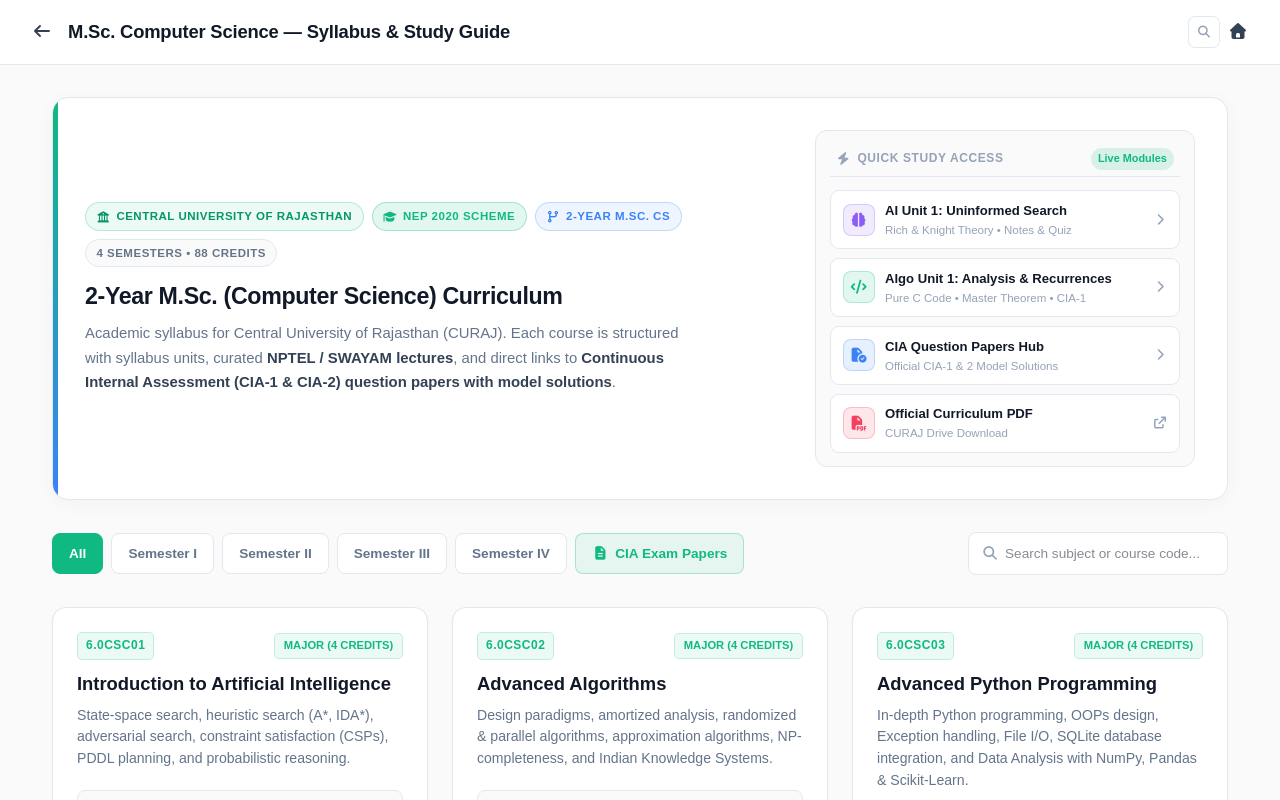
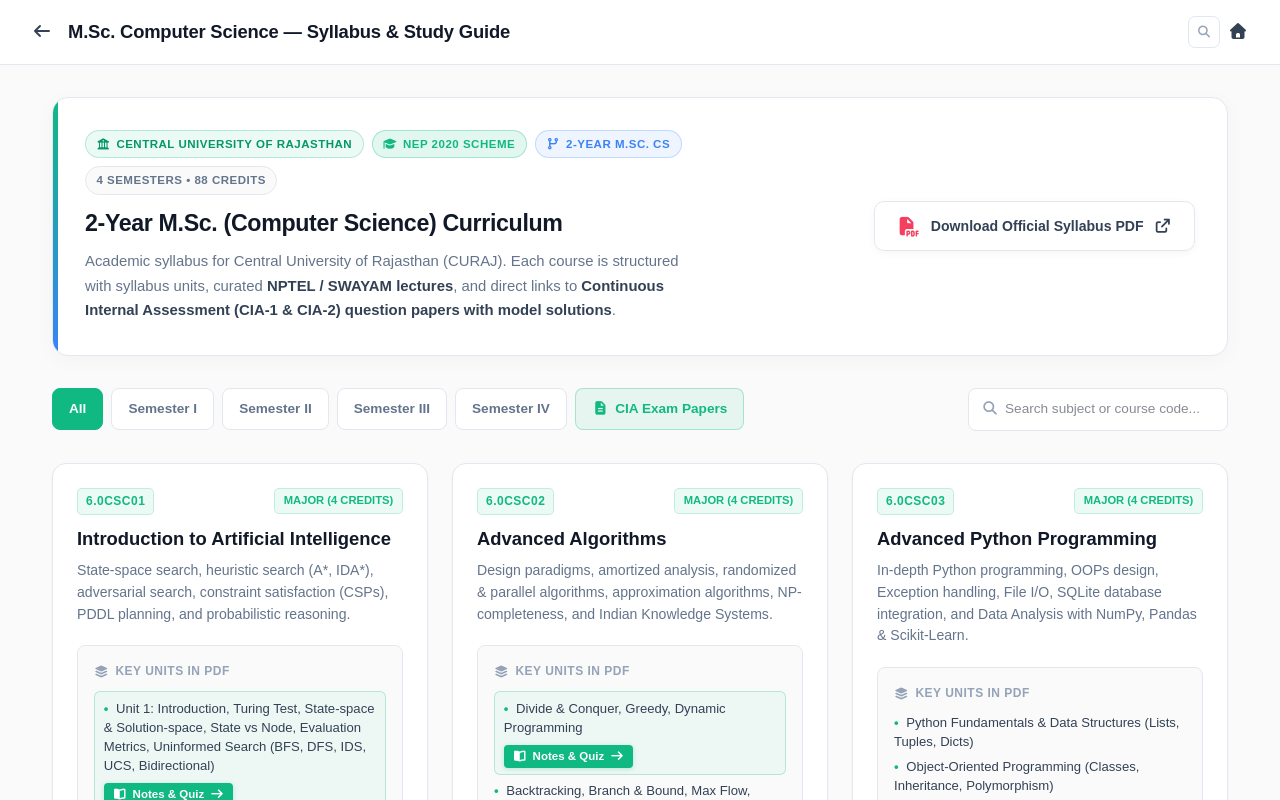
Before and after one commit to akshayaparida/portfolio, a Next.js app: page /curaj-msc-cs in a window 1280 px wide. Shown: the top 800 px of the page. Built offline with nearby package versions, Linux system fonts and the light colour scheme; a web font is replaced by a local one.

Commit message:
refactor(curaj): remove quick access hub and keep only google drive syllabus pdf button

```diff
--- a/src/app/curaj-msc-cs/page.tsx
+++ b/src/app/curaj-msc-cs/page.tsx
@@ -63,99 +63,17 @@ export default function CurajMscCsPage() {
             </p>
           </div>
 
-          {/* Clean, Unified Quick Study Hub */}
-          <div className="curaj-quick-hub">
-            <div className="curaj-hub-header">
-              <span className="curaj-hub-title">
-                <i className="fa-solid fa-bolt"></i> Quick Study Access
-              </span>
-              <span className="curaj-hub-badge">Live Modules</span>
-            </div>
-
-            {/* AI Unit 1 */}
-            <Link
-              href="/curaj-msc-cs/ai/unit-1-uninformed-search"
-              className="curaj-action-item active-module"
-            >
-              <div className="curaj-action-left">
-                <div className="curaj-action-icon icon-ai">
-                  <i className="fa-solid fa-brain"></i>
-                </div>
-                <div className="curaj-action-text">
-                  <span className="curaj-action-label">
-                    AI Unit 1: Uninformed Search
-                  </span>
-                  <span className="curaj-action-desc">
-                    Rich &amp; Knight Theory • Notes &amp; Quiz
-                  </span>
-                </div>
-              </div>
-              <i className="fa-solid fa-chevron-right curaj-action-arrow"></i>
-            </Link>
-
-            {/* Algo Unit 1 */}
-            <Link
-              href="/curaj-msc-cs/advanced-algorithms/unit-1-analysis-divide-conquer"
-              className="curaj-action-item active-module"
-            >
-              <div className="curaj-action-left">
-                <div className="curaj-action-icon icon-algo">
-                  <i className="fa-solid fa-code"></i>
-                </div>
-                <div className="curaj-action-text">
-                  <span className="curaj-action-label">
-                    Algo Unit 1: Analysis &amp; Recurrences
-                  </span>
-                  <span className="curaj-action-desc">
-                    Pure C Code • Master Theorem • CIA-1
-                  </span>
-                </div>
-              </div>
-              <i className="fa-solid fa-chevron-right curaj-action-arrow"></i>
-            </Link>
-
-            {/* CIA Assessments Hub */}
-            <Link
-              href="/curaj-msc-cs/assessments"
-              className="curaj-action-item"
-            >
-              <div className="curaj-action-left">
-                <div className="curaj-action-icon icon-cia">
-                  <i className="fa-solid fa-file-circle-check"></i>
-                </div>
-                <div className="curaj-action-text">
-                  <span className="curaj-action-label">
-                    CIA Question Papers Hub
-                  </span>
-                  <span className="curaj-action-desc">
-                    Official CIA-1 &amp; 2 Model Solutions
-                  </span>
-                </div>
-              </div>
-              <i className="fa-solid fa-chevron-right curaj-action-arrow"></i>
-            </Link>
-
-            {/* Download Official PDF */}
+          {/* Official Syllabus PDF Download */}
+          <div className="curaj-intro-actions">
             <a
               href="https://drive.google.com/file/d/1B7TmMHPivoDZptiCfI21Ho3tOt9vFfHu/view?usp=sharing"
               target="_blank"
               rel="noopener noreferrer"
-              className="curaj-action-item"
+              className="curaj-pdf-btn"
             >
-              <div className="curaj-action-left">
-                <div className="curaj-action-icon icon-pdf">
-                  <i className="fa-solid fa-file-pdf"></i>
-                </div>
-                <div className="curaj-action-text">
-                  <span className="curaj-action-label">
-                    Official Curriculum PDF
-                  </span>
-                  <span className="curaj-action-desc">
-                    CURAJ Drive Download
-                  </span>
-                </div>
-              </div>
-              <i className="fa-solid fa-arrow-up-right-from-square curaj-action-arrow"></i>
+              <i className="fa-solid fa-file-pdf"></i>
+              <span>Download Official Syllabus PDF</span>
+              <i className="fa-solid fa-arrow-up-right-from-square"></i>
             </a>
           </div>
         </section>
--- a/src/styles/curaj-curriculum.css
+++ b/src/styles/curaj-curriculum.css
@@ -33,7 +33,7 @@
   border-radius: 16px;
   padding: 2rem;
   display: flex;
-  align-items: stretch;
+  align-items: center;
   justify-content: space-between;
   gap: 2rem;
   box-shadow: 0 4px 20px rgba(0, 0, 0, 0.03);
@@ -123,147 +123,42 @@
 }
 
 /* ==========================================
-   Quick Study Hub (Right Column of Hero)
+   Banner Actions (Official Syllabus PDF)
    ========================================== */
-.curaj-quick-hub {
-  width: 380px;
-  max-width: 100%;
+.curaj-intro-actions {
+  display: flex;
+  align-items: center;
   flex-shrink: 0;
-  display: flex;
-  flex-direction: column;
-  gap: 0.55rem;
-  background: var(--bg-light);
-  border: 1px solid var(--border);
-  border-radius: 12px;
-  padding: 0.85rem;
-  box-sizing: border-box;
 }
 
-.curaj-hub-header {
-  display: flex;
+.curaj-pdf-btn {
+  display: inline-flex;
   align-items: center;
-  justify-content: space-between;
-  padding: 0.2rem 0.4rem 0.4rem;
-  border-bottom: 1px solid var(--border);
-  margin-bottom: 0.25rem;
-}
-
-.curaj-hub-title {
-  font-size: 0.75rem;
-  font-weight: 700;
-  text-transform: uppercase;
-  letter-spacing: 0.6px;
-  color: var(--text-muted);
-  display: flex;
-  align-items: center;
-  gap: 0.4rem;
-}
-
-.curaj-hub-badge {
-  font-size: 0.68rem;
-  font-weight: 700;
-  background: rgba(16, 185, 129, 0.15);
-  color: #10b981;
-  padding: 0.15rem 0.45rem;
-  border-radius: 9999px;
-}
-
-.curaj-action-item {
-  display: flex;
-  align-items: center;
-  justify-content: space-between;
-  gap: 0.75rem;
-  padding: 0.55rem 0.75rem;
-  border-radius: 9px;
+  justify-content: center;
+  gap: 0.65rem;
+  padding: 0.8rem 1.4rem;
   background: var(--surface);
   border: 1px solid var(--border);
   color: var(--text-primary);
+  border-radius: 10px;
   text-decoration: none;
+  font-weight: 700;
+  font-size: 0.88rem;
   transition: all 0.2s cubic-bezier(0.16, 1, 0.3, 1);
-  box-sizing: border-box;
+  box-shadow: 0 2px 8px rgba(0, 0, 0, 0.04);
 }
 
-.curaj-action-item:hover {
-  transform: translateX(3px);
-  border-color: #10b981;
-  box-shadow: 0 4px 12px rgba(16, 185, 129, 0.12);
+.curaj-pdf-btn i.fa-file-pdf {
+  color: #f43f5e;
+  font-size: 1.15rem;
 }
 
-.curaj-action-left {
-  display: flex;
-  align-items: center;
-  gap: 0.65rem;
-  min-width: 0;
-}
-
-.curaj-action-icon {
-  width: 32px;
-  height: 32px;
-  border-radius: 8px;
-  display: flex;
-  align-items: center;
-  justify-content: center;
-  font-size: 0.88rem;
-  flex-shrink: 0;
-}
-
-.icon-ai {
-  background: rgba(139, 92, 246, 0.12);
-  color: #8b5cf6;
-  border: 1px solid rgba(139, 92, 246, 0.25);
-}
-
-.icon-algo {
-  background: rgba(16, 185, 129, 0.12);
+.curaj-pdf-btn:hover {
+  border-color: #10b981;
   color: #10b981;
-  border: 1px solid rgba(16, 185, 129, 0.25);
-}
-
-.icon-cia {
-  background: rgba(59, 130, 246, 0.12);
-  color: #3b82f6;
-  border: 1px solid rgba(59, 130, 246, 0.25);
-}
-
-.icon-pdf {
-  background: rgba(244, 63, 94, 0.12);
-  color: #f43f5e;
-  border: 1px solid rgba(244, 63, 94, 0.25);
-}
-
-.curaj-action-text {
-  display: flex;
-  flex-direction: column;
-  min-width: 0;
-}
-
-.curaj-action-label {
-  font-size: 0.82rem;
-  font-weight: 700;
-  color: var(--heading-color);
-  white-space: nowrap;
-  overflow: hidden;
-  text-overflow: ellipsis;
-}
-
-.curaj-action-desc {
-  font-size: 0.72rem;
-  color: var(--text-muted);
-  white-space: nowrap;
-  overflow: hidden;
-  text-overflow: ellipsis;
-}
-
-.curaj-action-arrow {
-  font-size: 0.75rem;
-  color: var(--text-muted);
-  transition: transform 0.2s ease, color 0.2s ease;
-  flex-shrink: 0;
-}
-
-.curaj-action-item:hover .curaj-action-arrow {
-  color: #10b981;
-  transform: translateX(2px);
+  background: var(--bg-light);
+  transform: translateY(-2px);
+  box-shadow: 0 6px 20px rgba(16, 185, 129, 0.15);
 }
 
 /* ==========================================
@@ -737,9 +632,13 @@
 @media (max-width: 960px) {
   .curaj-intro-card {
     flex-direction: column;
-    align-items: stretch;
+    align-items: flex-start;
+    gap: 1.5rem;
   }
-  .curaj-quick-hub {
+  .curaj-intro-actions {
+    width: 100%;
+  }
+  .curaj-pdf-btn {
     width: 100%;
   }
 }
```
